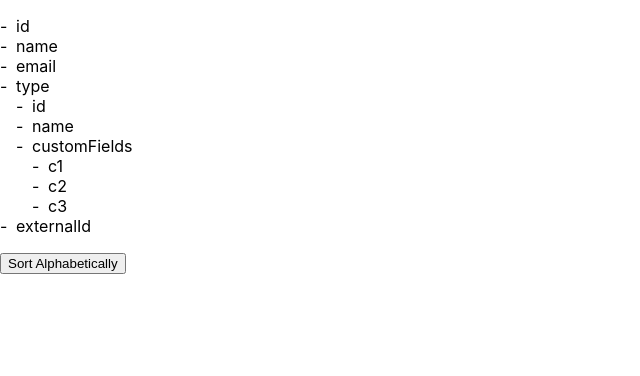
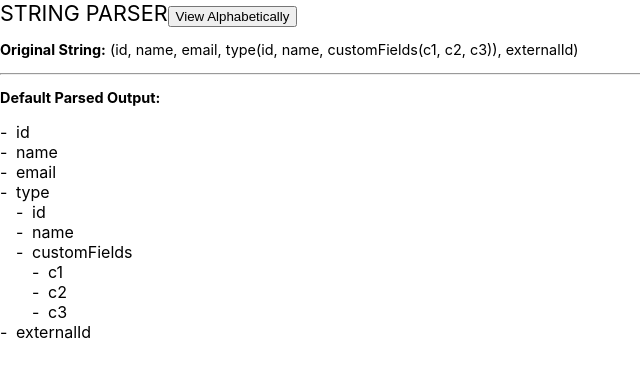
Before and after one commit to jhansen1344/stringDisplay, a React (Create React App) app: page / in a window 1280 px wide. Shown: the top 376 px of the page, without its empty margins (0-640 px from the left). Built offline with nearby package versions, Linux system fonts and the light colour scheme.

Commit message:
adds styling, adds design decision notes to readme

```diff
--- a/src/components/StringToListContainer.tsx
+++ b/src/components/StringToListContainer.tsx
@@ -15,9 +15,15 @@ export default function StringToListContainer(props: StringToListContainerProps)
         setMappedString(mapString(props.inputString));
     }, [])
     return (
-        <>
-            <RecursiveListDisplay nestedList={mappedString} shouldSortAlphabetically={shouldSortAlphabetically} />
-            <button onClick={() => setShouldSortAlphabetically(!shouldSortAlphabetically)}>{shouldSortAlphabetically ? ('Sort By Default') : ('Sort Alphabetically')}</button>
-        </>
+        <div className={"grid-container"}>
+            <div className={"center-div"}>
+                <p style={{ fontSize: "1.35rem", display: "inline" }}>STRING PARSER</p>
+                <button className="toggleButton" onClick={() => setShouldSortAlphabetically(!shouldSortAlphabetically)}>{shouldSortAlphabetically ? ('View Default') : ('View Alphabetically')}</button>
+                <p style={{ fontSize: ".9rem" }}><b>Original String:</b> {props.inputString}</p>
+                <hr />
+                <p style={{ fontSize: ".9rem" }}><b>{shouldSortAlphabetically ? 'Alphabetical ' : 'Default '}Parsed Output:</b></p>
+                <RecursiveListDisplay nestedList={mappedString} shouldSortAlphabetically={shouldSortAlphabetically} />
+            </div>
+        </div>
     )
 }
```
Also changed, not shown: 1 other file (tests, documents, lock files or other folders).
